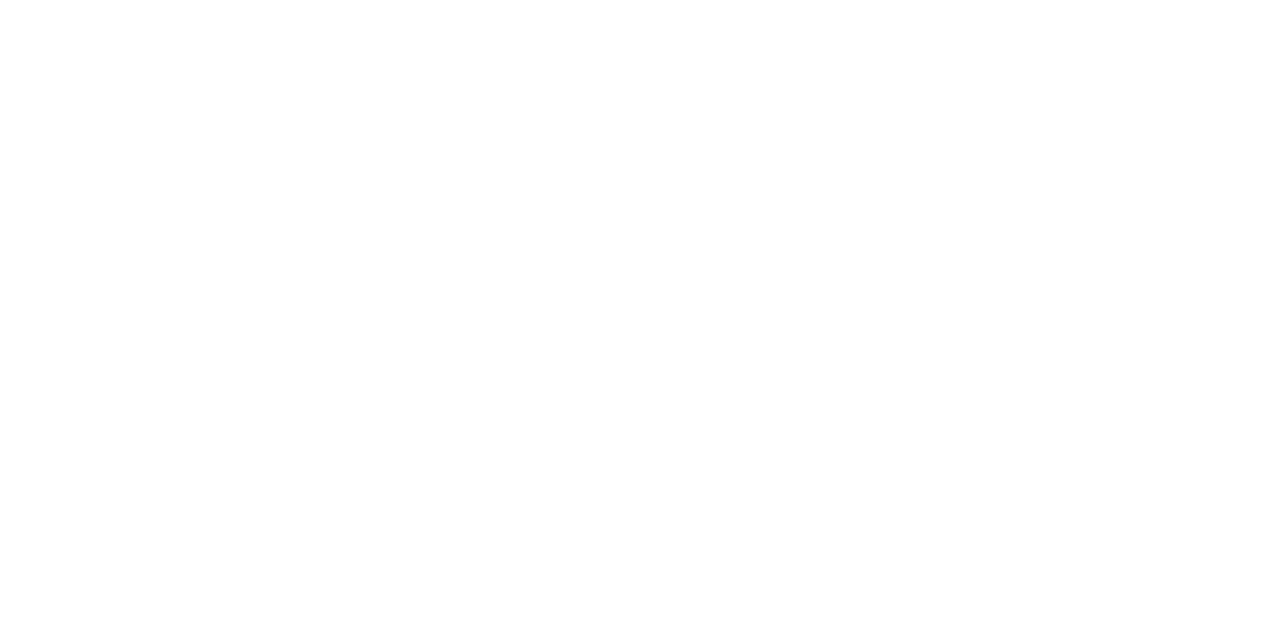
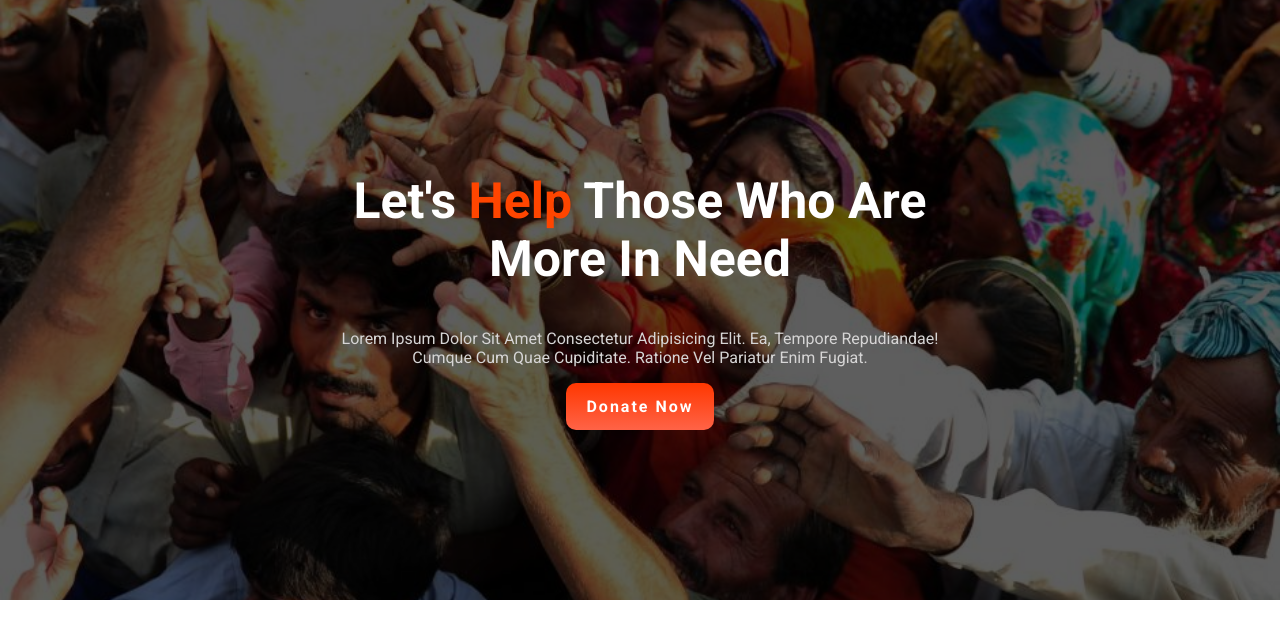
Before and after one commit to AbdulMotalebOvi/assignment-1, a plain HTML site: page index.html in a window 1280 px wide. Drawn offline with Linux system fonts and the light colour scheme; a web font is replaced by a local one.

Commit message:
hero section

```diff
--- a/index.html
+++ b/index.html
@@ -15,7 +15,14 @@
 </head>
 
 <body>
-
+    <section class="top-banner container ">
+        <div class="hero_desc">
+            <h1>Let's <span class="clr">Help</span> those who are <br> more in need</h1>
+            <p>Lorem ipsum dolor sit amet consectetur adipisicing elit. Ea, tempore repudiandae! Cumque cum quae
+                cupiditate. Ratione vel pariatur enim fugiat.</p>
+            <a href="" class="btn">donate now</a>
+        </div>
+    </section>
 </body>
 
 </html>
--- a/style.css
+++ b/style.css
@@ -0,0 +1,72 @@
+body {
+    margin: 0;
+    text-transform: capitalize;
+    font-family: 'Roboto', sans-serif;
+
+}
+
+h1 {
+    font-size: 50px;
+}
+
+p {
+    color: rgb(214, 213, 213);
+}
+
+.top-banner {
+    background-repeat: no-repeat;
+    height: 600px;
+    background-position: center center !important;
+    background-size: cover;
+    background-image: url(images/donation0.jpg);
+}
+
+.clr {
+    color: orangered;
+}
+
+.top-banner {
+    color: #fff;
+    z-index: 1;
+    position: relative;
+}
+
+.top-banner::before {
+    position: absolute;
+    width: 100%;
+    height: 100%;
+    content: '';
+    top: 0;
+    left: 0;
+    opacity: .7;
+    background-color: rgba(0, 0, 0, 0.9);
+    z-index: -1;
+}
+
+.container {
+    display: flex;
+
+}
+
+.btn {
+    text-decoration: none;
+    background-image: linear-gradient(rgb(255, 55, 0), tomato);
+    padding: 14px 20px;
+    color: #fff;
+    letter-spacing: 2px;
+    border-radius: 10px;
+    font-weight: 700;
+}
+
+.hero_desc {
+    top: 20%;
+    margin: 0 auto;
+    text-align: center;
+    margin-top: 130px;
+}
+
+.hero_desc p {
+    width: 60%;
+    margin: 0 auto;
+    padding-bottom: 30px;
+}
```
